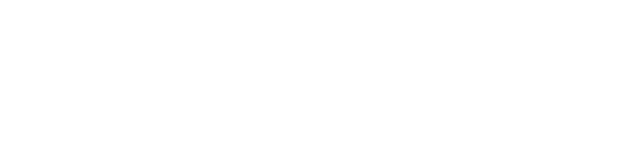
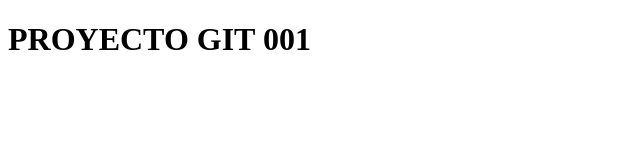
Before and after one commit to vlobo/git, a plain HTML site: page index.html in a window 1280 px wide. Shown: the whole page, without its empty margins (0-640 px from the left). Drawn offline with Linux system fonts and the light colour scheme.

Commit message:
se agrego el header en el index.html

```diff
--- a/index.html
+++ b/index.html
@@ -6,6 +6,8 @@
     <title>PROYECTO GIT 01</title>
 </head>
 <body>
-
-</body>
+<header>
+    <h1>PROYECTO GIT 001</h1>
+</header>
+    </body>
 </html>
```
